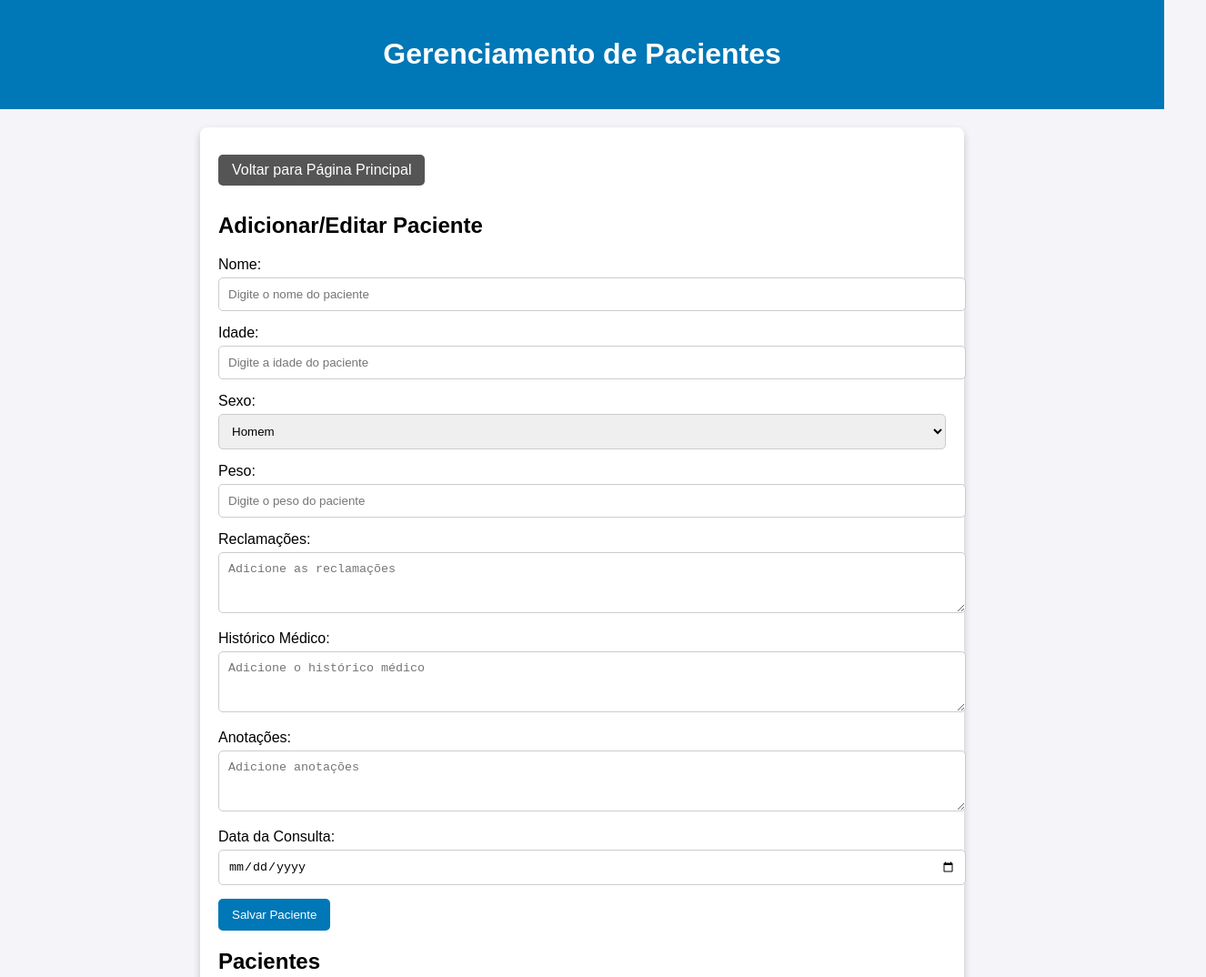
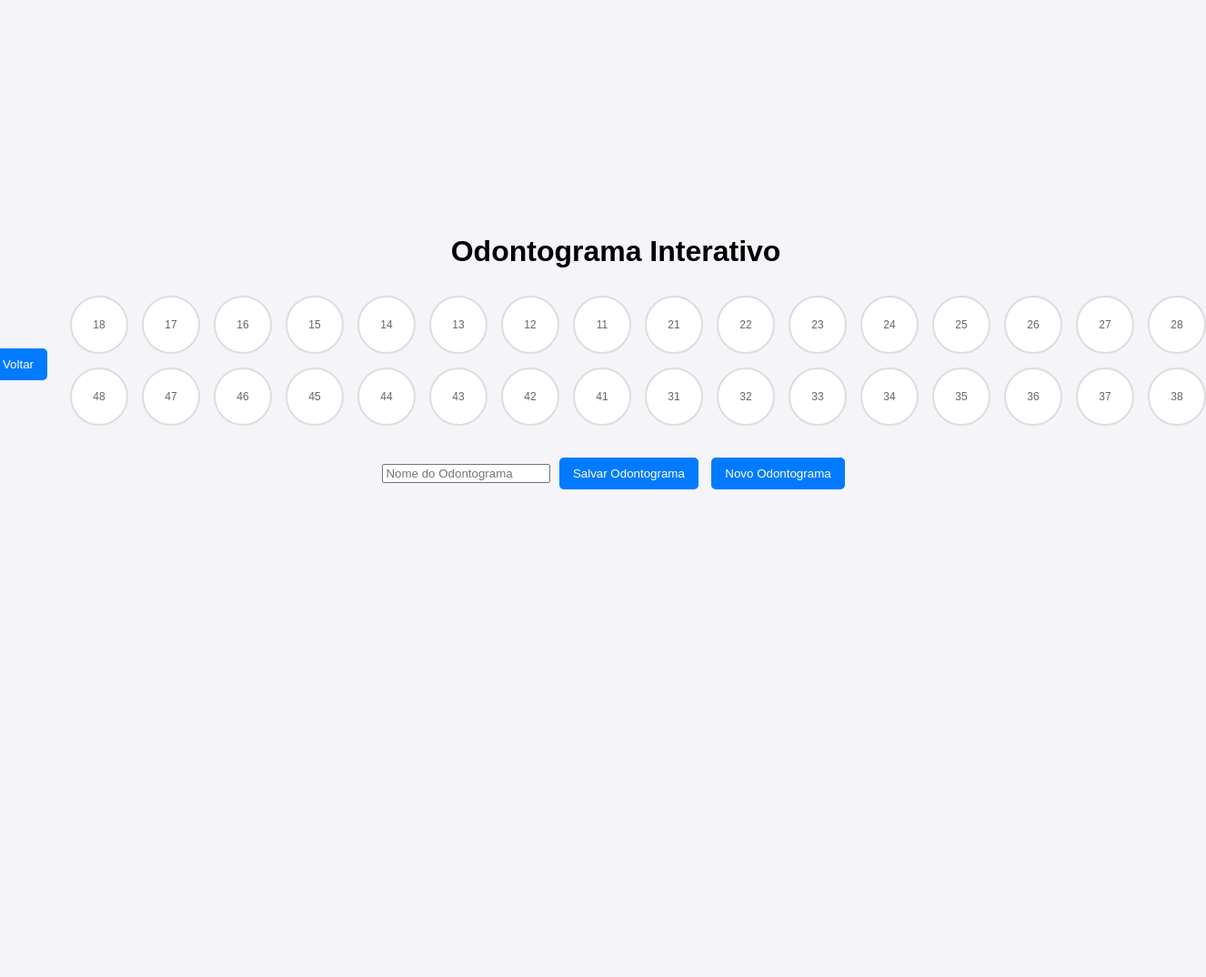
Before and after one commit to miguel202521/test78950, a plain HTML site: page index.html in a window 1280 px wide. Shown: the top 1074 px of the page at 91% size, 1326 px wide, since content can reach past the window. After the commit the page ends 800 px from the top, so only its background shows below. Drawn offline with Linux system fonts and the light colour scheme.

Commit message:
Update index.html

```diff
--- a/index.html
+++ b/index.html
@@ -3,180 +3,161 @@
 <head>
     <meta charset="UTF-8">
     <meta name="viewport" content="width=device-width, initial-scale=1.0">
-    <title>Gerenciamento de Pacientes</title>
+    <title>Odontograma Interativo</title>
     <style>
         body {
             font-family: Arial, sans-serif;
+            background-color: #f4f4f9;
             margin: 0;
             padding: 0;
-            background-color: #f4f4f9;
+            display: flex;
+            justify-content: center;
+            align-items: center;
+            height: 100vh;
         }
-        header {
-            background-color: #0077b6;
-            color: white;
+
+        .container {
+            max-width: 1200px;
+            margin: 20px auto;
+            padding: 20px;
             text-align: center;
-            padding: 20px;
         }
-        .container {
-            max-width: 800px;
-            margin: 20px auto;
-            background: white;
-            padding: 20px;
-            border-radius: 8px;
-            box-shadow: 0 4px 8px rgba(0, 0, 0, 0.2);
+
+        h1 {
+            margin-top: 10px;
+            font-size: 2rem;
         }
-        .form-group {
-            margin-bottom: 15px;
+
+        .odontograma {
+            display: grid;
+            grid-template-columns: repeat(16, 1fr);
+            gap: 15px;
+            justify-items: center;
+            margin: 30px 0;
+            max-width: 1200px;
+            width: 100%;
         }
-        .form-group label {
-            display: block;
-            margin-bottom: 5px;
+
+        .tooth {
+            width: 60px;
+            height: 60px;
+            border: 2px solid #ddd;
+            border-radius: 50%;
+            background-color: #fff;
+            display: flex;
+            justify-content: center;
+            align-items: center;
+            cursor: pointer;
+            position: relative;
         }
-        .form-group input, .form-group textarea, .form-group select {
-            width: 100%;
-            padding: 10px;
-            border: 1px solid #ccc;
+
+        .tooth-number {
+            font-size: 12px;
+            color: #666;
+        }
+
+        .tooth.excluded {
+            background-color: #f8d7da;
+            border-color: #dc3545;
+        }
+
+        .tooltip {
+            position: absolute;
+            background-color: #333;
+            color: #fff;
+            padding: 5px 10px;
             border-radius: 5px;
+            font-size: 12px;
+            pointer-events: none;
+            opacity: 0;
+            transition: opacity 0.2s;
+            z-index: 1000;
         }
-        .btn {
-            background-color: #0077b6;
+
+        .actions, .back-button {
+            margin: 10px 0;
+        }
+
+        button {
+            padding: 10px 15px;
+            margin: 5px;
+            background-color: #007bff;
             color: white;
             border: none;
-            padding: 10px 15px;
             border-radius: 5px;
             cursor: pointer;
         }
-        .btn:hover {
-            background-color: #005f8c;
-        }
-        .patient-list {
-            margin-top: 20px;
-        }
-        .patient-card {
-            display: flex;
-            align-items: center;
-            border: 1px solid #ddd;
-            border-radius: 8px;
-            margin-bottom: 10px;
-            padding: 10px;
-            background: #f9f9f9;
-            cursor: pointer;
-        }
-        .patient-card img {
-            width: 50px;
-            height: 50px;
-            border-radius: 50%;
-            margin-right: 10px;
-        }
-        .details-popup, .confirmation-popup {
-            display: none;
-            position: fixed;
-            top: 50%;
-            left: 50%;
-            transform: translate(-50%, -50%);
-            width: 90%;
-            max-width: 500px;
-            background: white;
-            padding: 20px;
-            border-radius: 8px;
-            box-shadow: 0 4px 8px rgba(0, 0, 0, 0.3);
-            z-index: 1000;
-        }
-        .details-popup h2, .confirmation-popup h2 {
-            margin-top: 0;
-        }
-        .overlay {
-            display: none;
-            position: fixed;
-            top: 0;
-            left: 0;
-            width: 100%;
-            height: 100%;
-            background: rgba(0, 0, 0, 0.5);
-            z-index: 999;
-        }
-        .back-button {
-            display: inline-block;
-            margin: 10px 0;
-            text-decoration: none;
-            background-color: #555;
-            color: white;
-            padding: 8px 15px;
-            border-radius: 5px;
-            text-align: center;
-        }
-        .back-button:hover {
-            background-color: #333;
+
+        button:hover {
+            background-color: #0056b3;
         }
     </style>
 </head>
 <body>
-    <header>
-        <h1>Gerenciamento de Pacientes</h1>
-    </header>
+    <div class="back-button">
+        <button onclick="window.location.href='pagina_nova.html';">Voltar</button>
+    </div>
+
     <div class="container">
-        <a href="index.html" class="back-button">Voltar para Página Principal</a>
-        <h2>Adicionar/Editar Paciente</h2>
-        <div class="form-group">
-            <label for="name">Nome:</label>
-            <input type="text" id="name" placeholder="Digite o nome do paciente">
+        <h1>Odontograma Interativo</h1>
+        <div class="odontograma" id="odontograma"></div>
+        <div class="actions">
+            <input type="text" id="odontograma-nome" placeholder="Nome do Odontograma" />
+            <button id="save-button">Salvar Odontograma</button>
+            <button id="new-button">Novo Odontograma</button>
         </div>
-        <div class="form-group">
-            <label for="age">Idade:</label>
-            <input type="number" id="age" placeholder="Digite a idade do paciente">
-        </div>
-        <div class="form-group">
-            <label for="gender">Sexo:</label>
-            <select id="gender">
-                <option value="Masculino">Homem</option>
-                <option value="Feminino">Mulher</option>
-            </select>
-        </div>
-        <div class="form-group">
-            <label for="weight">Peso:</label>
-            <input type="number" id="weight" placeholder="Digite o peso do paciente">
-        </div>
-        <div class="form-group">
-            <label for="complaints">Reclamações:</label>
-            <textarea id="complaints" rows="3" placeholder="Adicione as reclamações"></textarea>
-        </div>
-        <div class="form-group">
-            <label for="history">Histórico Médico:</label>
-            <textarea id="history" rows="3" placeholder="Adicione o histórico médico"></textarea>
-        </div>
-        <div class="form-group">
-            <label for="notes">Anotações:</label>
-            <textarea id="notes" rows="3" placeholder="Adicione anotações"></textarea>
-        </div>
-        <div class="form-group">
-            <label for="consultation-date">Data da Consulta:</label>
-            <input type="date" id="consultation-date">
-        </div>
-        <button class="btn" id="save-button">Salvar Paciente</button>
-        <h2>Pacientes</h2>
-        <input type="text" id="search" placeholder="Pesquisar paciente..." onkeyup="filterPatients()">
-        <div id="patient-list" class="patient-list"></div>
+
+        <div class="tooltip" id="tooltip"></div>
     </div>
-    <div class="overlay" id="overlay"></div>
-    <div class="details-popup" id="details-popup">
-        <button class="btn" onclick="closeDetails()">Fechar</button>
-        <h2 id="details-name"></h2>
-        <img id="details-photo" src="" alt="Foto do Paciente" style="width: 100px; height: 100px; border-radius: 50%; margin-bottom: 20px;">
-        <p><strong>Idade:</strong> <span id="details-age"></span></p>
-        <p><strong>Sexo:</strong> <span id="details-gender"></span></p>
-        <p><strong>Peso:</strong> <span id="details-weight"></span></p>
-        <p><strong>Reclamações:</strong> <span id="details-complaints"></span></p>
-        <p><strong>Histórico Médico:</strong> <span id="details-history"></span></p>
-        <p><strong>Anotações:</strong> <span id="details-notes"></span></p>
-        <p><strong>Data da Consulta:</strong> <span id="details-consultation-date"></span></p>
-        <button class="btn" onclick="editPatient()">Editar</button>
-        <button class="btn" onclick="confirmDeletion()">Excluir</button>
-    </div>
-    <div class="confirmation-popup" id="confirmation-popup">
-        <h2>Deseja realmente excluir este paciente?</h2>
-        <button class="btn" onclick="deletePatient()">Sim</button>
-        <button class="btn" onclick="closeConfirmation()">Não</button>
-    </div>
-    <script src="script.js"></script>
+
+    <script>
+        const odontograma = document.getElementById("odontograma");
+        const tooltip = document.getElementById("tooltip");
+
+        let dentes = [];
+
+        function gerarDentes() {
+            const quadrantes = {
+                superiorDireito: [18, 17, 16, 15, 14, 13, 12, 11],
+                superiorEsquerdo: [21, 22, 23, 24, 25, 26, 27, 28],
+                inferiorDireito: [48, 47, 46, 45, 44, 43, 42, 41],
+                inferiorEsquerdo: [31, 32, 33, 34, 35, 36, 37, 38],
+            };
+
+            for (const [_, dentesLista] of Object.entries(quadrantes)) {
+                dentesLista.forEach((num) => {
+                    const dente = document.createElement("div");
+                    dente.classList.add("tooth");
+                    dente.dataset.id = num;
+                    dente.dataset.note = `Dente ${num}: sem anotações`;
+                    dente.innerHTML = `<span class="tooth-number">${num}</span>`;
+
+                    dente.addEventListener("mouseenter", (e) => exibirTooltip(e, num));
+                    dente.addEventListener("mousemove", (e) => moverTooltip(e));
+                    dente.addEventListener("mouseleave", () => esconderTooltip());
+
+                    odontograma.appendChild(dente);
+                    dentes.push({ id: num, status: "Saudável", nota: "" });
+                });
+            }
+        }
+
+        function exibirTooltip(event, id) {
+            const dente = dentes.find(dente => dente.id == id);
+            tooltip.textContent = dente.nota ? dente.nota : "Sem anotações";
+            tooltip.style.opacity = "1";
+        }
+
+        function moverTooltip(event) {
+            tooltip.style.top = `${event.pageY + 10}px`;
+            tooltip.style.left = `${event.pageX + 10}px`;
+        }
+
+        function esconderTooltip() {
+            tooltip.style.opacity = "0";
+        }
+
+        gerarDentes();
+    </script>
 </body>
 </html>
```
